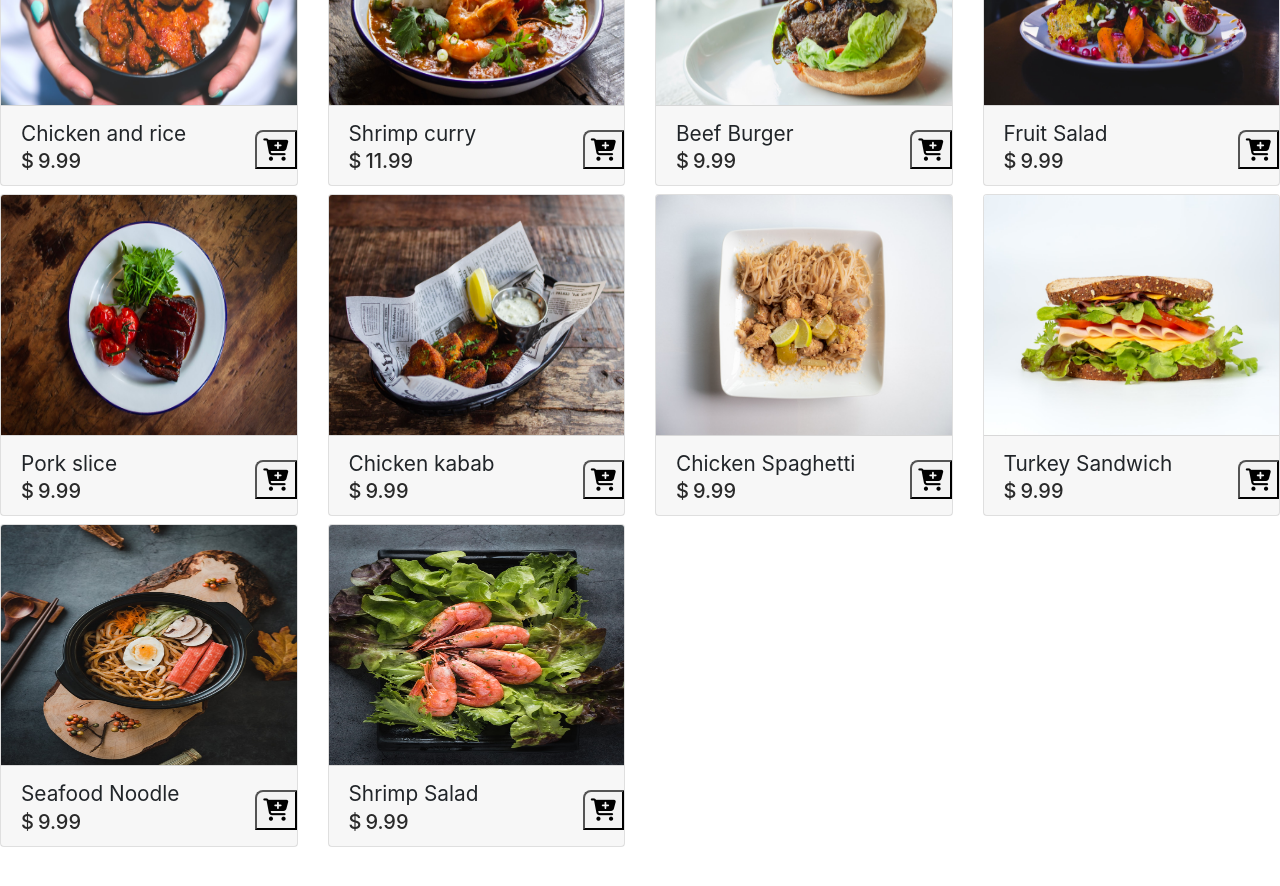
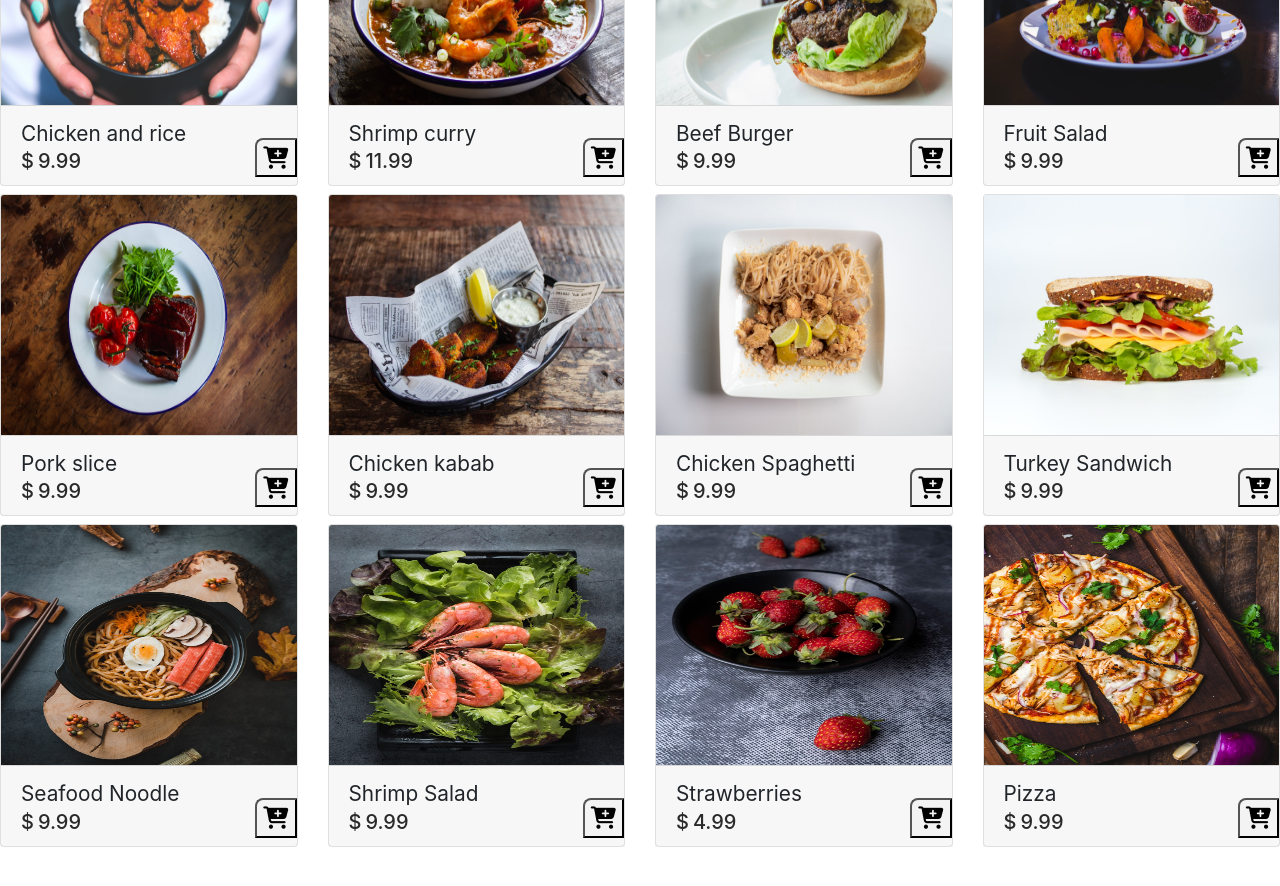
Before and after one commit to raijayant/restaurant_website, a React (Create React App) app: page /menu in a window 1280 px wide. Shown: the part 280-1166 px from the top of the page. Built offline with nearby package versions, Linux system fonts and the light colour scheme.

Commit message:
added new datas

```diff
--- a/src/App.js
+++ b/src/App.js
@@ -20,7 +20,7 @@ class App extends React.Component {
             <Router>
             <NavBar />
               <Switch>
-
+                    <Route exact path="/" component={AboutUs} />
                     <Route path="/menu" component={MenuList} />
                     <Route path="/aboutus" component={AboutUs} />
                     <Route path="/cart" component={Cart} />
--- a/src/Components/Menu.js
+++ b/src/Components/Menu.js
@@ -19,7 +19,7 @@ class Menu extends Component {
 
             </div>
             <button
-                  className="cart-btn mb-3"
+                  className="cart-btn mb-2"
                   disabled={inCart ? true : false}
                   onClick={() => {
                     value.addToCart(id)
@@ -29,8 +29,7 @@ class Menu extends Component {
 
                   {inCart ? (
                     <p disabled>
-                  {" "}
-                  in cart
+                    In Cart
                     </p>
                   ) : (
                     <i className="fas fa-cart-plus" />
--- a/src/Components/NavBar.js
+++ b/src/Components/NavBar.js
@@ -11,16 +11,20 @@ class NavBar extends Component {
             <img src={Logo} alt="logo" className="navbar-brand" style={{width: "5rem", height: "5rem"}} />
         </Link>
         <Link to="/aboutus" className="nav-link nav-item">
-            About
+            <div> About</div>
         </Link>
         <Link to="/menu" className="nav-link nav-item">
-            Menu
-        </Link>
+        <div>Menu</div>
+
+          </Link>
         <Link to="/contact" className="nav-link nav-item" >
-        Contact
+        <div>Contact</div>
+
         </Link>
         <Link to="/cart" className="nav-link ml-auto" >
-        Cart
+        <div>
+            Cart
+          </div>
         </Link>
       </NavWrapper>
     )
--- a/src/data.js
+++ b/src/data.js
@@ -98,6 +98,26 @@ export const menuItems = [
         inCart: false,
         count: 0,
         total: 0
+    },
+    {
+        id: 11,
+        title: "Strawberries",
+        img: "img/menu11.jpeg",
+        price: 4.99,
+        description: "Strawberries",
+        inCart: false,
+        count: 0,
+        total: 0
+    },
+    {
+        id: 12,
+        title: "Pizza",
+        img: "img/menu12.jpeg",
+        price: 9.99,
+        description: "Large Pizza",
+        inCart: false,
+        count: 0,
+        total: 0
     }
 ]
 export const detailMenu = {
```
Also changed, not shown: public/img/menu11.jpeg (added), public/img/menu12.jpeg (added).
